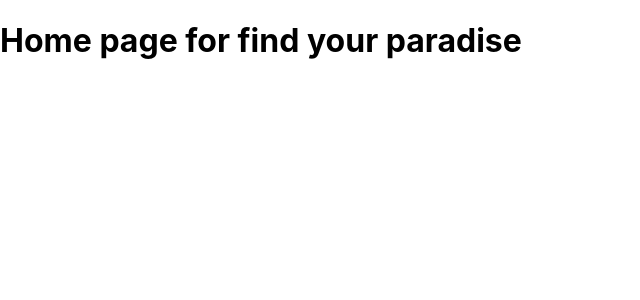
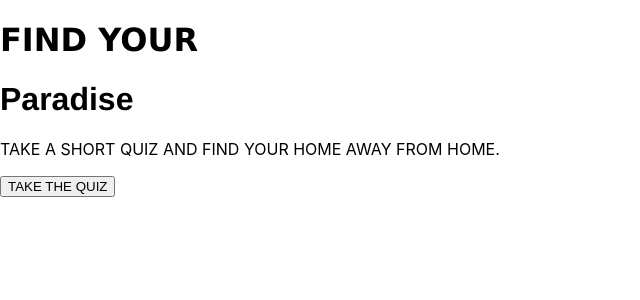
Before and after one commit to ska09634/FindYourParadise, a React (Create React App) app in the folder findyourparadise/: page / in a window 1280 px wide. Shown: the top 300 px of the page, without its empty margins (0-640 px from the left). Built offline with nearby package versions, Linux system fonts and the light colour scheme.

Commit message:
basic html for home page

```diff
--- a/findyourparadise/src/App.css
+++ b/findyourparadise/src/App.css
@@ -1,3 +1,11 @@
 .App {
   text-align: center;
 }
+
+.header {
+  font-family: 'Lucida Sans', 'Lucida Sans Regular', 'Lucida Grande', 'Lucida Sans Unicode', Geneva, Verdana, sans-serif;
+}
+
+.paradise {
+  font-family: 'Franklin Gothic Medium', 'Arial Narrow', Arial, sans-serif;
+}
--- a/findyourparadise/src/App.js
+++ b/findyourparadise/src/App.js
@@ -2,7 +2,6 @@ import './App.css';
 import Home from './components/Home';
 import Quiz from './components/Quiz';
 import Results from './components/Results';
-
 
 function App() {
   return (
--- a/findyourparadise/src/components/Home.js
+++ b/findyourparadise/src/components/Home.js
@@ -1,6 +1,13 @@
 function Home() {
     return (
-        <h1>Home page for find your paradise</h1>
+        <div>
+            <div className="header"><h1>FIND YOUR</h1></div>
+            <div className="paradise"><h1>Paradise</h1></div>
+            <div className="description"><p>TAKE A SHORT QUIZ AND FIND YOUR HOME AWAY FROM HOME.</p></div>
+            <div className="button">
+                <button>TAKE THE QUIZ</button>
+            </div>
+        </div>
     );
 }
 
```
Also changed, not shown: findyourparadise/images/plane border.jpg (added).
